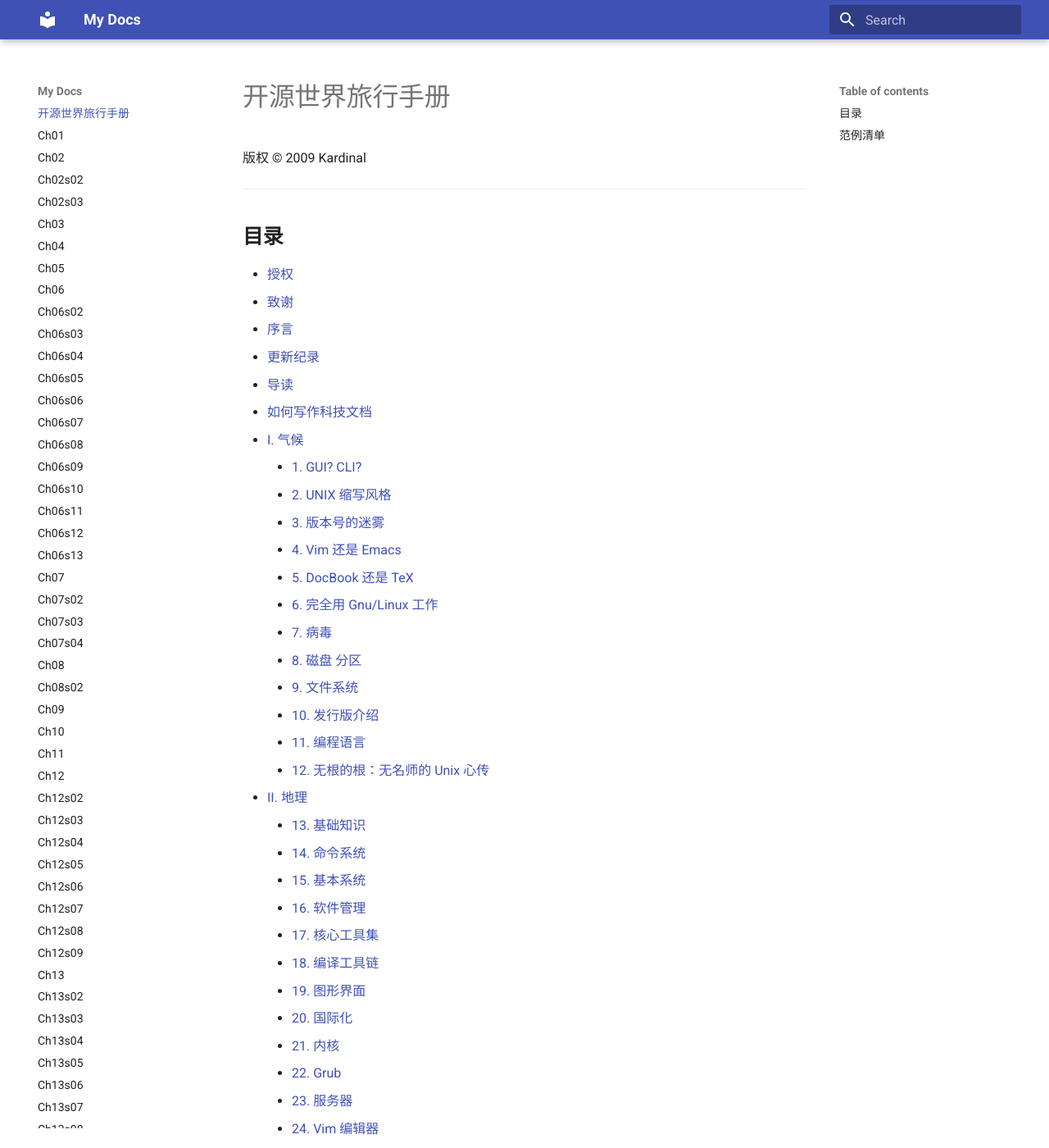
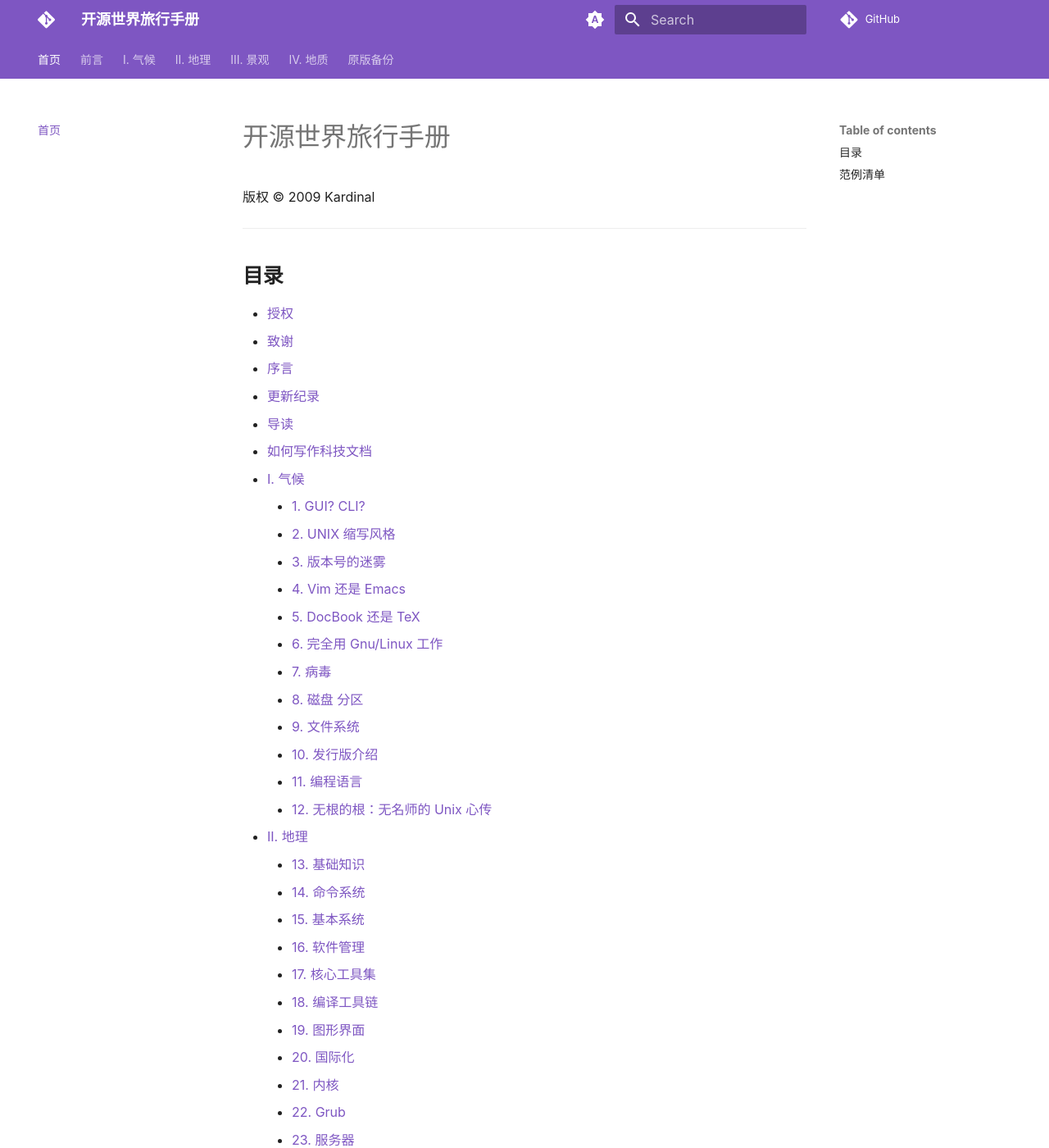
Before and after one commit to qundao/opensource-guide, an MkDocs documentation site: the page built from docs/index.md, in a window 1280 px wide and 1400 px high. Shown: the whole window at 82% size. Built offline with MkDocs 1.6.1 and Material for MkDocs 9.7.7, drawn with Linux system fonts in a browser that asks for light colours; some web fonts are replaced; comment, search, counter and statistics services are not loaded; part of the change alters nothing that is shown; some of the changed text lies outside the part shown.

Commit message:
Update mkdocs

```diff
--- a/mkdocs.yml
+++ b/mkdocs.yml
@@ -1,2 +1,146 @@
-site_name: My Docs
-theme: material
+site_name: 开源世界旅行手册
+site_url: https://hantang.github.io/wayback-opensource-guide
+site_description:
+copyright: A backup of <a href="https://i.linuxtoy.org/docs/guide/">《开源世界旅行手册》</a> 版权 © 2009 Kardinal
+repo_url: https://github.com/hantang/wayback-opensource-guide
+
+theme:
+  name: material
+  icon:
+      logo: fontawesome/brands/git-alt
+  font:
+    text: Source Sans Pro, sans-serif
+    code: Source Code Pro, Menlo, DejaVu Sans Mono, Lucida Console, monospace
+  palette:
+    - media: "(prefers-color-scheme)"
+      toggle:
+        icon: material/brightness-auto
+        name: Switch to light mode
+    - media: "(prefers-color-scheme: light)"
+      primary: deep purple
+      scheme: default
+      toggle:
+        icon: material/toggle-switch
+        name: Switch to dark mode
+    - media: "(prefers-color-scheme: dark)"
+      primary: black
+      scheme: slate
+      toggle:
+        icon: material/toggle-switch-off-outline
+        name: Switch to system preference
+  features:
+    - navigation.footer
+    - navigation.indexes
+    - navigation.instant
+    - navigation.instant.progress
+    - navigation.path
+    - navigation.prune
+    - navigation.tabs
+    - navigation.top
+    - navigation.tracking
+    - search.highlight
+    - search.suggest
+    - toc.follow
+    - content.code.copy
+
+markdown_extensions:
+  - abbr
+  - attr_list
+  - footnotes
+  - md_in_html
+  - toc:
+      permalink: true
+      toc_depth: 4
+      slugify: !!python/object/apply:pymdownx.slugs.slugify
+        kwds:
+          case: lower
+  - pymdownx.emoji:
+      emoji_index: !!python/name:material.extensions.emoji.twemoji
+      emoji_generator: !!python/name:material.extensions.emoji.to_svg
+  - pymdownx.highlight:
+      anchor_linenums: true
+      auto_title: true
+      line_spans: __span
+      linenums_style: pymdownx-inline
+      linenums: true
+      pygments_lang_class: true
+  - pymdownx.inlinehilite
+  - pymdownx.snippets
+  - pymdownx.superfences
+  - pymdownx.arithmatex:
+      generic: true
+
+plugins:
+  - search
+
+nav:
+  - 首页: index.md
+  - 前言:
+    - 授权: pr01.md
+    - 致谢: pr02.md
+    - 序言: pr03.md
+    - 更新纪录: pr04.md
+    - 导读: pr05.md
+    - 如何写作科技文档: pr06.md
+  - I. 气候:
+    - pt01.md
+    - 1. GUI? CLI?: ch01.md
+    - 2. UNIX 缩写风格: ch02.md
+    - 3. 版本号的迷雾: ch03.md
+    - 4. Vim 还是 Emacs: ch04.md
+    - 5. DocBook 还是 TeX: ch05.md
+    - 6. 完全用 Gnu/Linux 工作: ch06.md
+    - 7. 病毒: ch07.md
+    - 8. 磁盘 分区: ch08.md
+    - 9. 文件系统: ch09.md
+    - 10. 发行版介绍: ch10.md
+    - 11. 编程语言: ch11.md
+    - 12. 无根的根：无名师的 Unix 心传: ch12.md
+  - II. 地理:
+    - pt02.md
+    - 13. 基础知识: ch13.md
+    - 14. 命令系统: ch14.md
+    - 15. 基本系统: ch15.md
+    - 16. 软件管理: ch16.md
+    - 17. 核心工具集: ch17.md
+    - 18. 编译工具链: ch18.md
+    - 19. 图形界面: ch19.md
+    - 20. 国际化: ch20.md
+    - 21. 内核: ch21.md
+    - 22. Grub: ch22.md
+    - 23. 服务器: ch23.md
+    - 24. Vim 编辑器: ch24.md
+    - 25. Emacs 入门: ch25.md
+    - 26. 正则表达式: ch26.md
+    - 27. docbook 指南: ch27.md
+    - 28. Git 版本控制系统: ch28.md
+    - 29. ConTeXt 入门指南: ch29.md
+  - III. 景观:
+    - pt03.md
+    - 30. 终极 Shell -- ZSH: ch30.md
+    - 31. 完美工作站 Archlinux: ch31.md
+    - 32. 组织你的意念：Emacs org mode: ch32.md
+    - 33. Zsh+screen: ch33.md
+    - 34. gentoo stage3: ch34.md
+    - 35. 硬件问题: ch35.md
+    - 36. 网络设置: ch36.md
+    - 37. 自制 LiveCD: ch37.md
+    - 38. awesome: ch38.md
+    - 39. openbox 工作环境: ch39.md
+    - 40. Emacs muse: ch40.md
+    - 41. 写作工具链: ch41.md
+    - 42. 使用 lftp: ch42.md
+    - 43. Firefox 使用技巧: ch43.md
+    - 44. FVWM: ch44.md
+  - IV. 地质:
+    - pt04.md
+    - 45. Unix: ch45.md
+    - 46. Gnu: ch46.md
+    - 47. 软件业自由之神——Richard Stallman: ch47.md
+    - 48. Linux: ch48.md
+    - 49. GNOME与KDE的战争: ch49.md
+    - 50. Vim Emacs: ch50.md
+    - 51. 年代纪: ch51.md
+    - 52. 我的选择: ch52.md
+    - 53. 补遗: ch53.md
+  - 原版备份: guide/index.md
```
